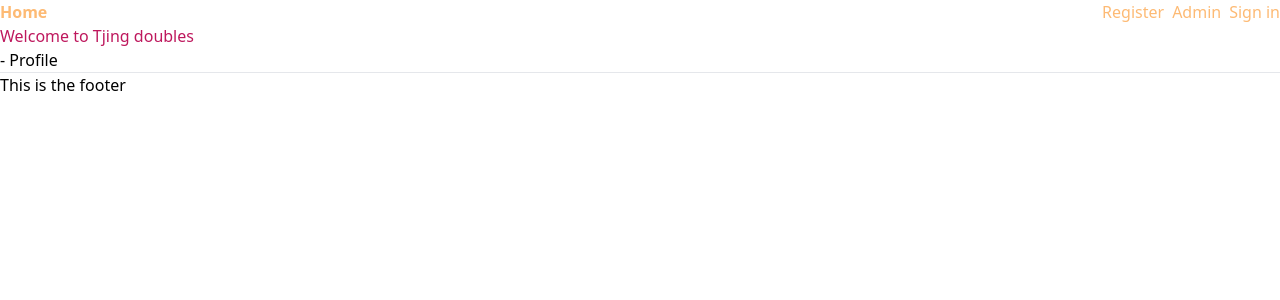
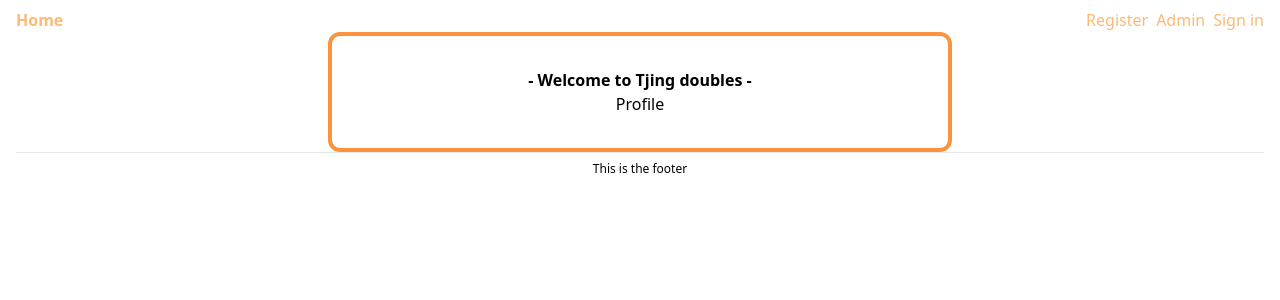
Before and after one commit to OGester/duels-mvp, a Next.js app: page / in a window 1280 px wide. Shown: the top 300 px of the page. Built offline with nearby package versions, Linux system fonts and the light colour scheme; no server answers.

Commit message:
started css styling

```diff
--- a/app/layout.js
+++ b/app/layout.js
@@ -9,12 +9,14 @@ export const metadata = {
 export default function RootLayout({ children }) {
   return (
     <html lang="en">
-      <body className="">
+      <body className="px-4 py-2">
         <header>
           <NavBar />
         </header>
-        <main className="">{children}</main>
-        <footer className="border-t">This is the footer</footer>
+        <main className="flex justify-center">{children}</main>
+        <footer className="border-t text-center text-xs py-2">
+          This is the footer
+        </footer>
       </body>
     </html>
   );
--- a/app/page.js
+++ b/app/page.js
@@ -1,15 +1,15 @@
 import Link from "next/link";
-import Head from "next/head";
 
 export default async function Home() {
   return (
     <>
-      <Head>
-        <title>Tjing Duels</title>
-      </Head>
-      <main>
-        <h2 className="text-pink-700">Welcome to Tjing doubles</h2>
-        <Link href="/profile-page">- Profile</Link>
+      <main className="basis-2/4 border-orange-400 border-4 rounded-xl p-8">
+        <h2 className="flex justify-center text-black font-bold">
+          - Welcome to Tjing doubles -
+        </h2>
+        <Link className="flex justify-center " href="/profile-page">
+          Profile
+        </Link>
       </main>
     </>
   );
```
